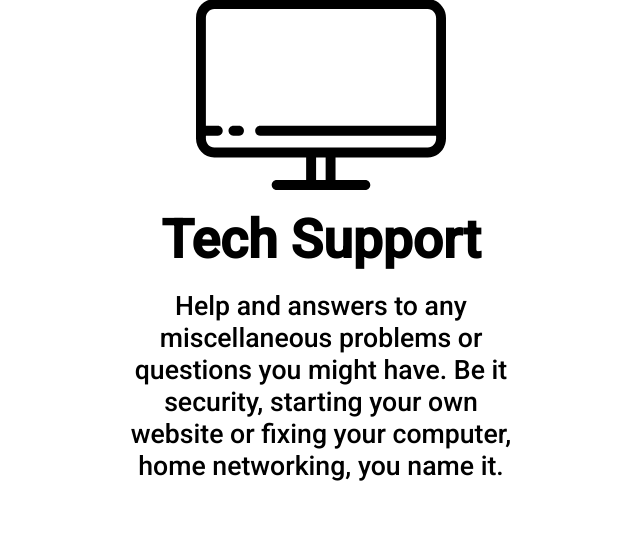
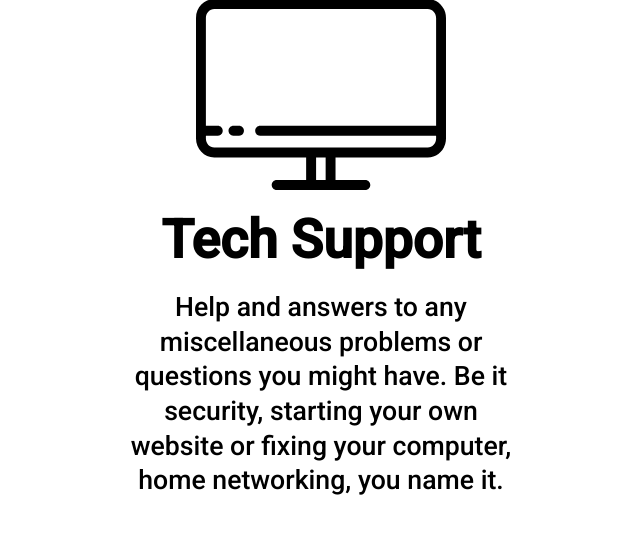
Before and after one commit to loganhawker/loganhawker.github.io, a PHP site: page /services in a window 1280 px wide. Shown: the part 121-655 px from the top of the page, without its empty margins (319-959 px from the left). Run offline with PHP 8.4, Linux system fonts and the light colour scheme.

Commit message:
Tweaked line height

```diff
--- a/services/single.css
+++ b/services/single.css
@@ -110,7 +110,9 @@ a {
     text-align: center;
     display: block;
     font-weight: 100;
+    line-height: 1.3;
 }
+
 
 /* Mobile */
 @media (max-width : 443px ){
```
